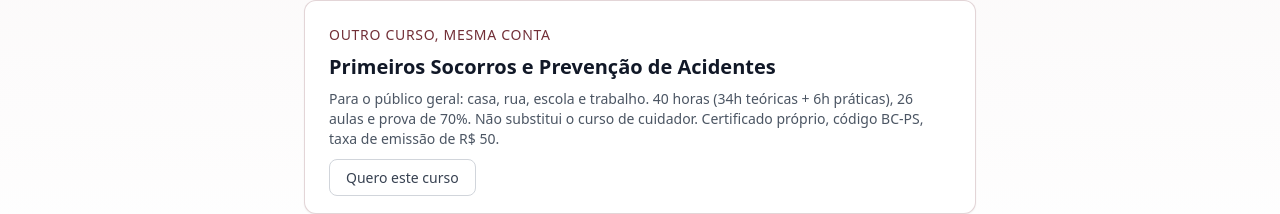
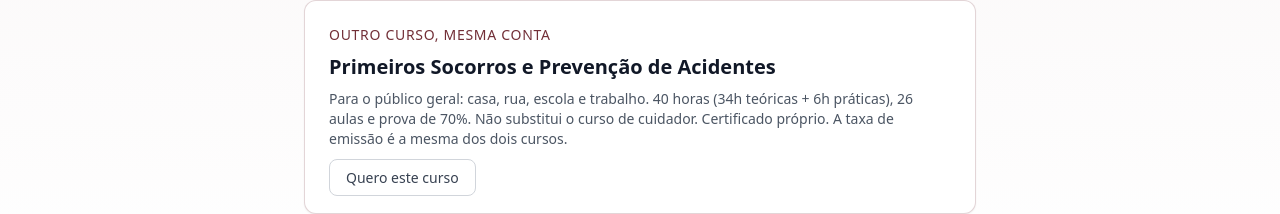
Before and after one commit to benecuraticuidados/bene-curati-curso, a Next.js app: page / in a window 1280 px wide. Shown: the part 449-663 px from the top of the page. Built offline with nearby package versions, Linux system fonts and the light colour scheme.

Commit message:
Clarify course certificate emission fee details

```diff
--- a/src/app/page.tsx
+++ b/src/app/page.tsx
@@ -55,7 +55,7 @@ export default function HomePage() {
             <p className="text-wine font-medium text-sm uppercase tracking-wider mb-2">Outro curso, mesma conta</p>
             <h3 className="text-xl font-bold text-gray-900 mb-2">Primeiros Socorros e Prevenção de Acidentes</h3>
             <p className="text-gray-600 text-sm mb-4">
-              Para o público geral: casa, rua, escola e trabalho. 40 horas (34h teóricas + 6h práticas), 26 aulas e prova de 70%. Não substitui o curso de cuidador. Certificado próprio, código BC-PS, taxa de emissão de R$ 50.
+              Para o público geral: casa, rua, escola e trabalho. 40 horas (34h teóricas + 6h práticas), 26 aulas e prova de 70%. Não substitui o curso de cuidador. Certificado próprio. A taxa de emissão é a mesma dos dois cursos.
             </p>
             <Link href="/cadastro?curso=socorros" className="btn-outline text-sm">Quero este curso</Link>
           </div>
```
